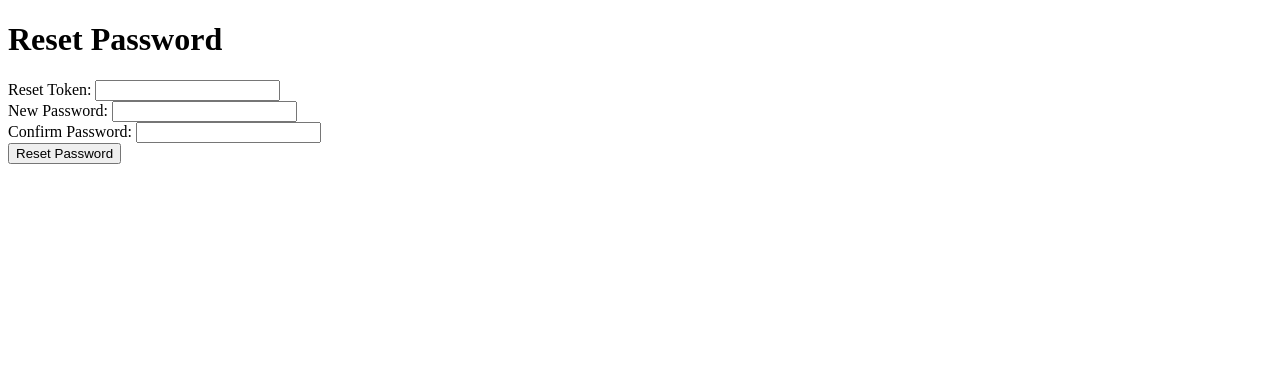
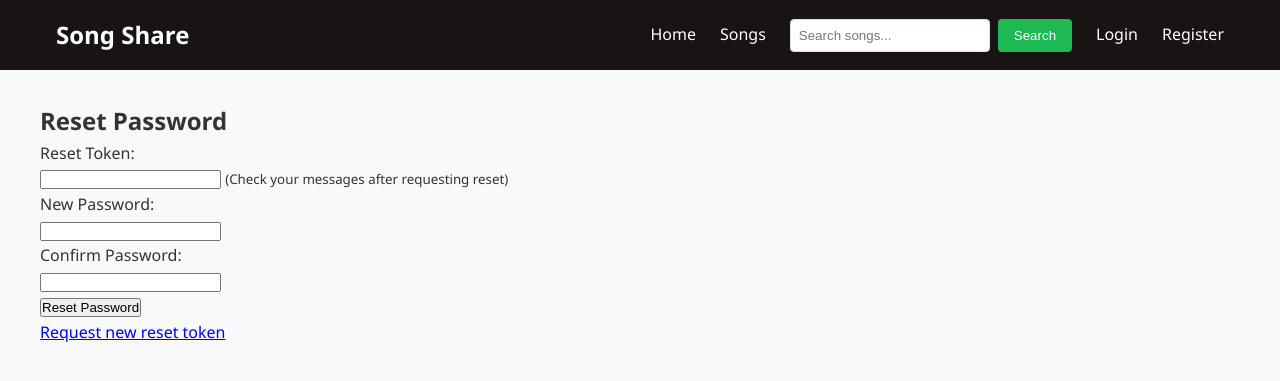
Before and after one commit to kokorohoriuchi/cybersecurity-project, a Flask app: template templates/resetpswd.html in a window 1280 px wide. Shown: the top 381 px of the page. Run offline with Flask 3, Linux system fonts and the light colour scheme; the template is opened without the code that fills it, so the values that code supplies are empty.

Commit message:
Update resetpswd.html

```diff
--- a/templates/resetpswd.html
+++ b/templates/resetpswd.html
@@ -1,36 +1,35 @@
-<!DOCTYPE html>
-<html>
-<head>
-    <title>Reset Password</title>
-</head>
-<body>
-    <h1>Reset Password</h1>
+{% extends "layout.html" %}
 
-    {% with messages = get_flashed_messages() %}
-        {% if messages %}
-            <div class="flash-messages">
-                {% for message in messages %}
-                    <p>{{ message }}</p>
-                {% endfor %}
-            </div>
-        {% endif %}
-    {% endwith %}
+{% block title %}Reset Password{% endblock %}
 
-    <!-- VULNERABLE: No token in URL, just a form field -->
-    <form method="POST" action="{{ url_for('reset_password') }}">
-        <div>
-            <label for="token">Reset Token:</label>
-            <input type="text" id="token" name="token" required>
-        </div>
-        <div>
-            <label for="new_password">New Password:</label>
-            <input type="password" id="new_password" name="new_password" required>
-        </div>
-        <div>
-            <label for="confirm_password">Confirm Password:</label>
-            <input type="password" id="confirm_password" name="confirm_password" required>
-        </div>
-        <button type="submit">Reset Password</button>
-    </form>
-</body>
-</html>
+{% block content %}
+
+<h2>Reset Password</h2>
+
+{% for message in get_flashed_messages() %}
+<p class="info">
+  {{ message }}
+</p>
+{% endfor %}
+
+<!-- VULNERABLE: Token in form field, not URL -->
+<form action="/reset_password" method="post">
+  <p>
+    <label for="token">Reset Token:</label><br />
+    <input type="text" id="token" name="token" required />
+    <small>(Check your messages after requesting reset)</small>
+  </p>
+  <p>
+    <label for="new_password">New Password:</label><br />
+    <input type="password" id="new_password" name="new_password" required />
+  </p>
+  <p>
+    <label for="confirm_password">Confirm Password:</label><br />
+    <input type="password" id="confirm_password" name="confirm_password" required />
+  </p>
+  <input type="submit" value="Reset Password" />
+</form>
+
+<p><a href="{{ url_for('forgot_password') }}">Request new reset token</a></p>
+
+{% endblock %}
```
